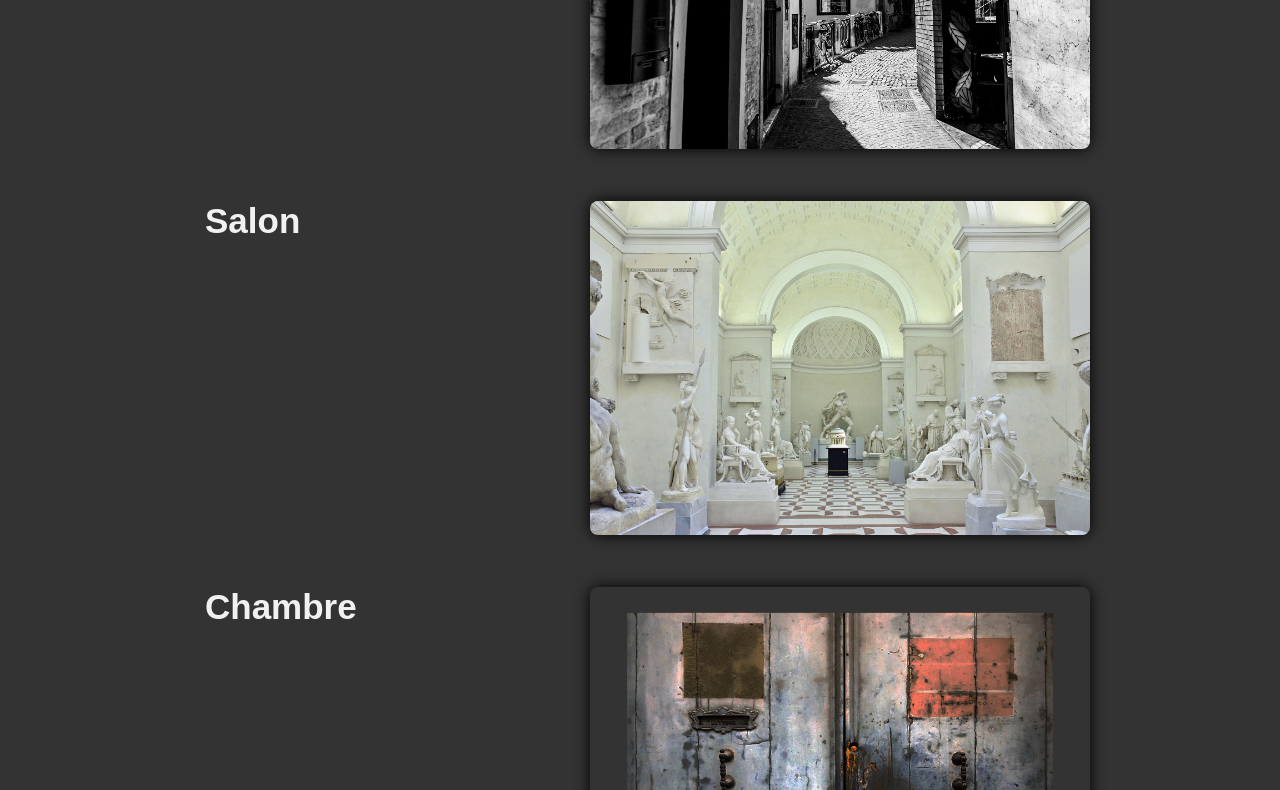
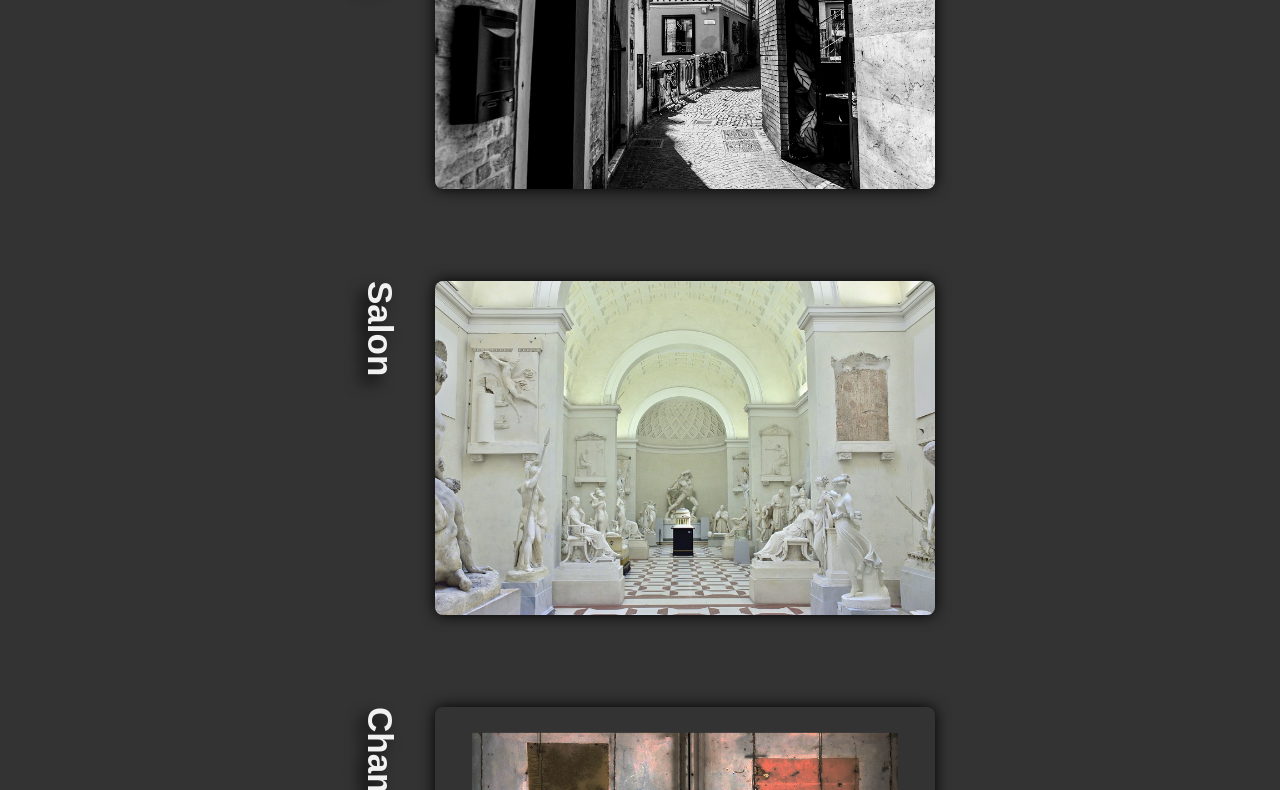
Before and after one commit to agamemnon94/Sticky, a plain HTML site: page index.html in a window 1280 px wide. Shown: the part 506-1296 px from the top of the page. Drawn offline with Linux system fonts and the light colour scheme.

Commit message:
writing-mode update

```diff
--- a/assets/css/style.css
+++ b/assets/css/style.css
@@ -21,10 +21,12 @@ body {
   background: #333;
   padding-top: 110px;
 }
-/*******************/
-/***** HEADER ******/
-/*******************/
-
+main {
+  display: flex;
+  flex-direction: column;
+  align-items: center;
+  gap: 90px;
+}
 /******************/
 /****** MAIN ******/
 /******************/
@@ -32,13 +34,14 @@ h1 {
   text-align: center;
   font-size: calc(3vmin + 30px);
   color: coral;
+  text-shadow: 8px 8px 15px #000;
   padding: 50px 0;
 }
 
 .column {
   /* background: #000; */
-  max-width: 900px;
-  margin: 50px auto;
+  /* max-width: 900px; */
+  /* margin: 50px auto; */
 }
 
 .row {
@@ -46,14 +49,17 @@ h1 {
 }
 
 .heading_content {
-  flex-grow: 1;
+  /* flex-grow: 1; */
 }
 .heading_content h3 {
   font-size: 35px;
+  margin-right: 20px;
   padding: 0 15px;
   color: #f1f1f1;
   position: sticky;
   top: 90px;
+  text-shadow: 8px 8px 15px #000;
+  writing-mode: vertical-lr;
 }
 
 img {
```
